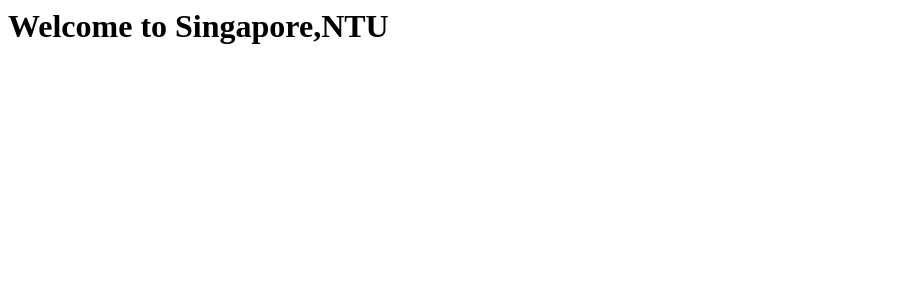
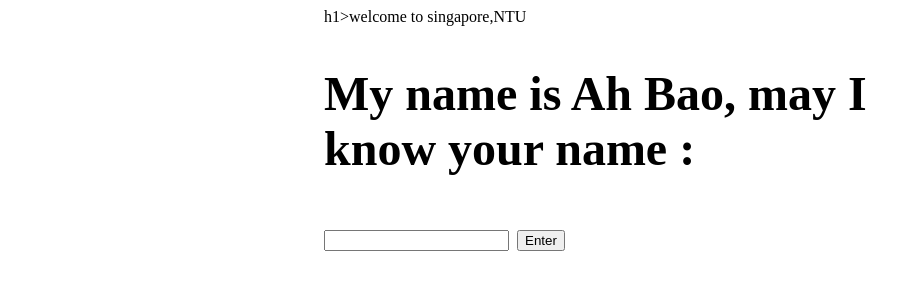
Before and after one commit to 194377/rpa-19t, a Python web app: template templates/index.html in a window 1280 px wide. Shown: the top 300 px of the page, without its empty margins (0-919 px from the left). Run offline with Jinja, Linux system fonts and the light colour scheme; the template is opened without the code that fills it, so the values that code supplies are empty.

Commit message:
Update index.html

```diff
--- a/templates/index.html
+++ b/templates/index.html
@@ -1 +1,15 @@
-<h1>Welcome to Singapore,NTU<h1>
+<style>
+.container{width:100%;margin:auto}
+@media (min-width:600px){.container{width: 80%;}}
+@media (min-width:768px){.container{width: 60%;}}
+@media (min-width:1024px){.container{width: 50%;}}
+</style>
+
+<div class="container">
+h1>welcome to singapore,NTU<h1>
+<form action="/imageGPT"method="post">
+    <h2>My name is Ah Bao, may I know your name : </h2>
+    <input type = "text ">
+    <input type="submit" value="Enter">
+</form>
+</div>
```
